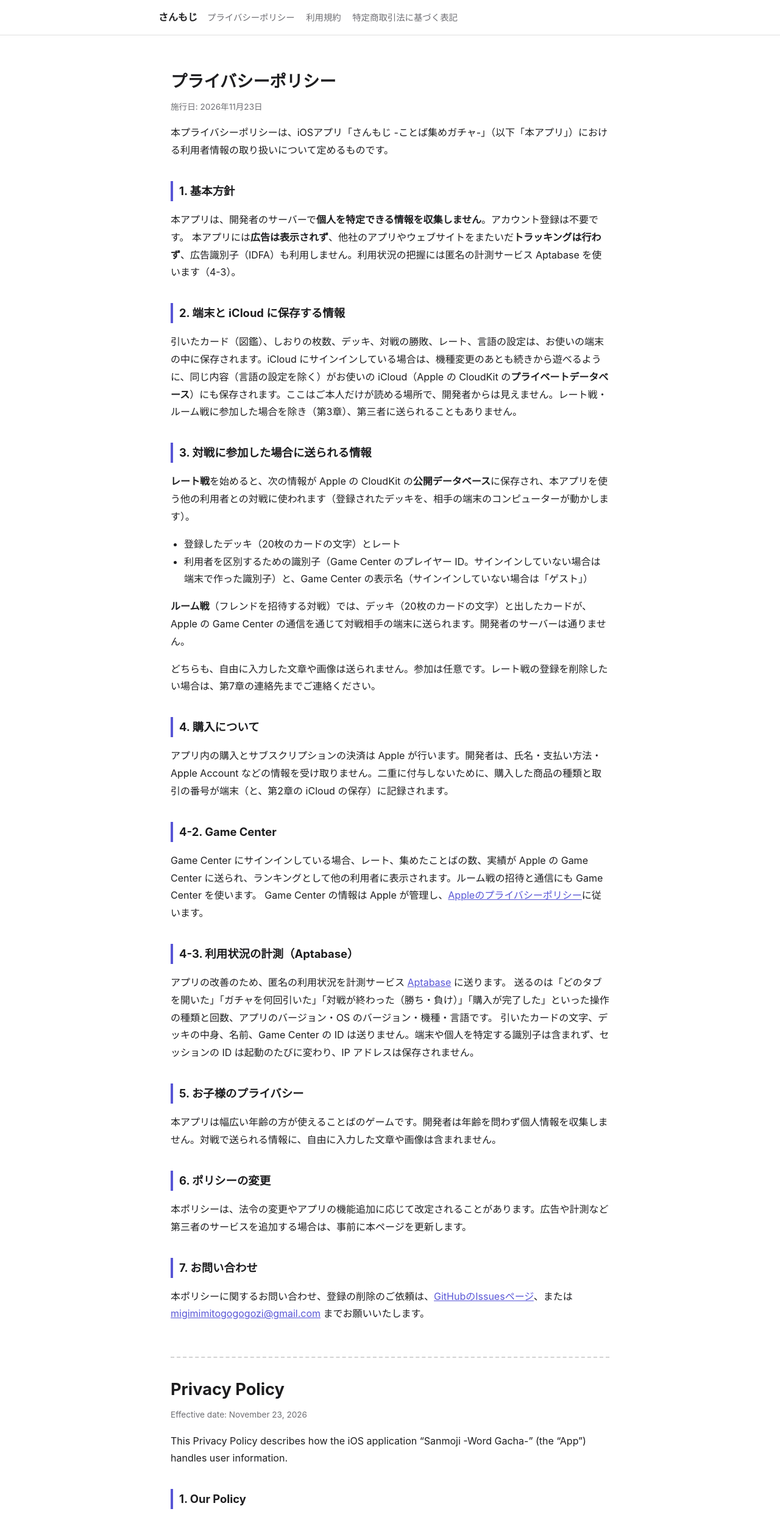
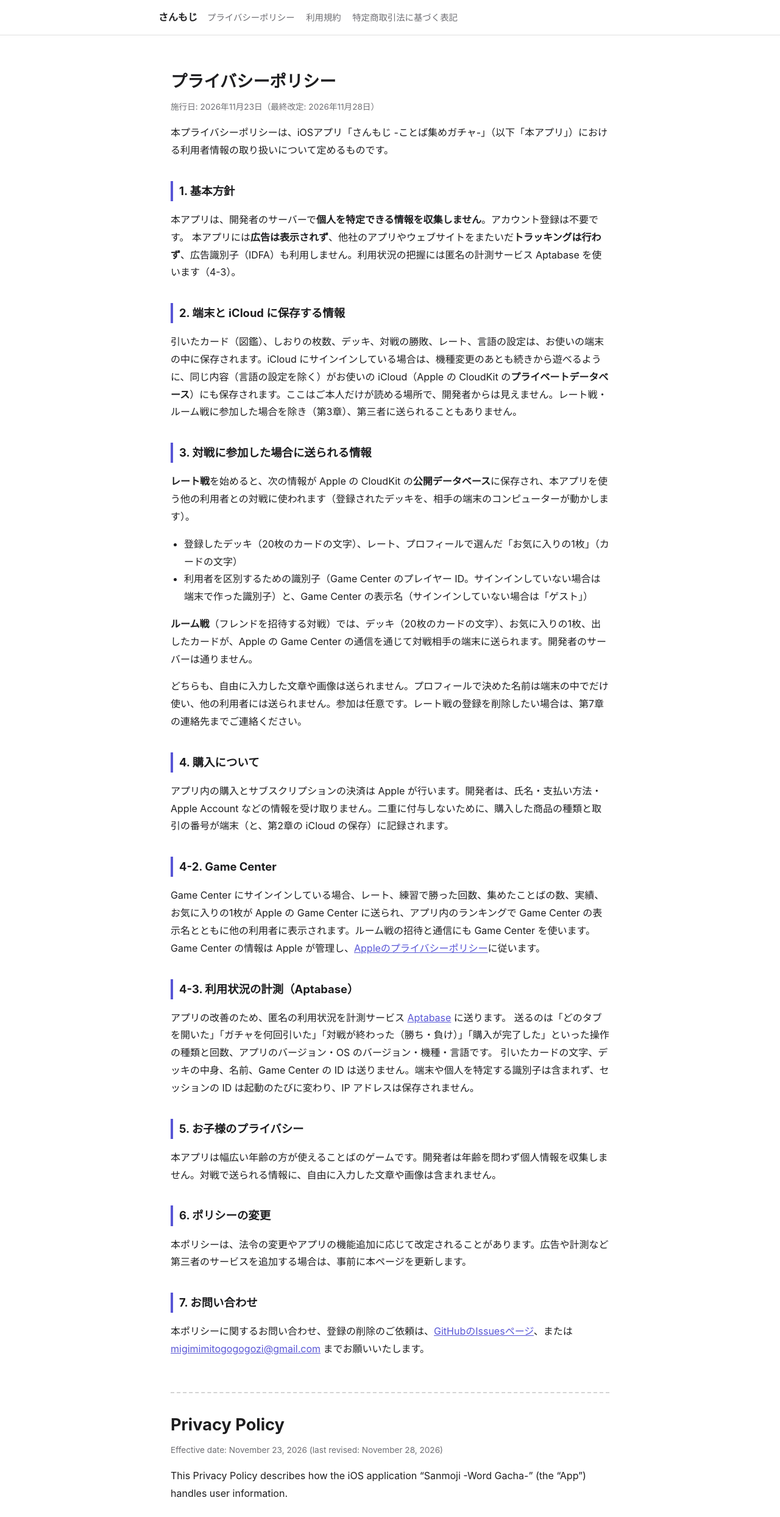
Before and after one commit to non-migi/sanmoji-legal, a plain HTML site: page privacy/index.html in a window 1280 px wide. Shown: the top 2488 px of the page at 61% size. Drawn offline with Linux system fonts and the light colour scheme.

Commit message:
プライバシーポリシー: お気に入りの1枚・練習の勝利数・アプリ内のランキングを追記
Co-Authored-By: Claude Fable 5.2 <noreply@anthropic.com>
Claude-Session: https://claude.ai/code/session_01TYv7ooiGLq6SwqStk8gqwH

```diff
--- a/privacy/index.html
+++ b/privacy/index.html
@@ -20,7 +20,7 @@
 <main>
 <section class="lang" lang="ja">
 <h1>プライバシーポリシー</h1>
-<p class="updated">施行日: 2026年11月23日</p>
+<p class="updated">施行日: 2026年11月23日（最終改定: 2026年11月28日）</p>
 <p>本プライバシーポリシーは、iOSアプリ「さんもじ -ことば集めガチャ-」（以下「本アプリ」）における利用者情報の取り扱いについて定めるものです。</p>
 
 <h2>1. 基本方針</h2>
@@ -33,17 +33,17 @@
 <h2>3. 対戦に参加した場合に送られる情報</h2>
 <p><strong>レート戦</strong>を始めると、次の情報が Apple の CloudKit の<strong>公開データベース</strong>に保存され、本アプリを使う他の利用者との対戦に使われます（登録されたデッキを、相手の端末のコンピューターが動かします）。</p>
 <ul>
-  <li>登録したデッキ（20枚のカードの文字）とレート</li>
+  <li>登録したデッキ（20枚のカードの文字）、レート、プロフィールで選んだ「お気に入りの1枚」（カードの文字）</li>
   <li>利用者を区別するための識別子（Game Center のプレイヤー ID。サインインしていない場合は端末で作った識別子）と、Game Center の表示名（サインインしていない場合は「ゲスト」）</li>
 </ul>
-<p><strong>ルーム戦</strong>（フレンドを招待する対戦）では、デッキ（20枚のカードの文字）と出したカードが、Apple の Game Center の通信を通じて対戦相手の端末に送られます。開発者のサーバーは通りません。</p>
-<p>どちらも、自由に入力した文章や画像は送られません。参加は任意です。レート戦の登録を削除したい場合は、第7章の連絡先までご連絡ください。</p>
+<p><strong>ルーム戦</strong>（フレンドを招待する対戦）では、デッキ（20枚のカードの文字）、お気に入りの1枚、出したカードが、Apple の Game Center の通信を通じて対戦相手の端末に送られます。開発者のサーバーは通りません。</p>
+<p>どちらも、自由に入力した文章や画像は送られません。プロフィールで決めた名前は端末の中でだけ使い、他の利用者には送られません。参加は任意です。レート戦の登録を削除したい場合は、第7章の連絡先までご連絡ください。</p>
 
 <h2>4. 購入について</h2>
 <p>アプリ内の購入とサブスクリプションの決済は Apple が行います。開発者は、氏名・支払い方法・Apple Account などの情報を受け取りません。二重に付与しないために、購入した商品の種類と取引の番号が端末（と、第2章の iCloud の保存）に記録されます。</p>
 
 <h2>4-2. Game Center</h2>
-<p>Game Center にサインインしている場合、レート、集めたことばの数、実績が Apple の Game Center に送られ、ランキングとして他の利用者に表示されます。ルーム戦の招待と通信にも Game Center を使います。
+<p>Game Center にサインインしている場合、レート、練習で勝った回数、集めたことばの数、実績、お気に入りの1枚が Apple の Game Center に送られ、アプリ内のランキングで Game Center の表示名とともに他の利用者に表示されます。ルーム戦の招待と通信にも Game Center を使います。
 Game Center の情報は Apple が管理し、<a href="https://www.apple.com/legal/privacy/" target="_blank" rel="noopener">Appleのプライバシーポリシー</a>に従います。</p>
 
 <h2>4-3. 利用状況の計測（Aptabase）</h2>
@@ -65,7 +65,7 @@ Game Center の情報は Apple が管理し、<a href="https://www.apple.com/leg
 
 <section class="lang" lang="en">
 <h1>Privacy Policy</h1>
-<p class="updated">Effective date: November 23, 2026</p>
+<p class="updated">Effective date: November 23, 2026 (last revised: November 28, 2026)</p>
 <p>This Privacy Policy describes how the iOS application “Sanmoji -Word Gacha-” (the “App”) handles user information.</p>
 
 <h2>1. Our Policy</h2>
@@ -78,17 +78,17 @@ The App <strong>shows no ads</strong>, <strong>does not track you</strong> acros
 <h2>3. Information Sent When You Join Matches</h2>
 <p>When you start a <strong>rated match</strong>, the following is stored in Apple CloudKit’s <strong>public database</strong> and used for matches with other players of the App (the registered deck is played by the computer on the opponent’s device):</p>
 <ul>
-  <li>Your registered deck (the characters of 20 cards) and your rating</li>
+  <li>Your registered deck (the characters of 20 cards), your rating and the “favorite card” chosen in your profile (the characters of the card)</li>
   <li>An identifier to tell players apart (your Game Center player ID, or an identifier created on the device if you are not signed in) and your Game Center display name (or “Guest” if you are not signed in)</li>
 </ul>
-<p>In a <strong>room match</strong> (a match you invite a friend to), your deck (the characters of 20 cards) and the cards you play are sent to your opponent’s device through Apple’s Game Center networking. They do not pass through the developer’s servers.</p>
-<p>In both cases no free-form text or images are sent. Participation is optional. To have your rated-match registration deleted, contact us (Section 7).</p>
+<p>In a <strong>room match</strong> (a match you invite a friend to), your deck (the characters of 20 cards), your favorite card and the cards you play are sent to your opponent’s device through Apple’s Game Center networking. They do not pass through the developer’s servers.</p>
+<p>In both cases no free-form text or images are sent. The name you set in your profile is used only on your device and is not sent to other players. Participation is optional. To have your rated-match registration deleted, contact us (Section 7).</p>
 
 <h2>4. Purchases</h2>
 <p>In-app purchases and subscriptions are processed by Apple. The developer does not receive your name, payment method or Apple Account. To avoid granting a purchase twice, the product type and transaction number are recorded on your device (and in the iCloud save described in Section 2).</p>
 
 <h2>4-2. Game Center</h2>
-<p>If you are signed in to Game Center, your rating, the number of words you have collected and your achievements are sent to Apple’s Game Center and shown to other players on leaderboards. Game Center is also used for room-match invitations and networking.
+<p>If you are signed in to Game Center, your rating, the number of practice wins, the number of words you have collected, your achievements and your favorite card are sent to Apple’s Game Center and shown to other players, together with your Game Center display name, on the in-app leaderboards. Game Center is also used for room-match invitations and networking.
 Game Center data is managed by Apple under <a href="https://www.apple.com/legal/privacy/" target="_blank" rel="noopener">Apple’s Privacy Policy</a>.</p>
 
 <h2>4-3. Usage Statistics (Aptabase)</h2>
```
